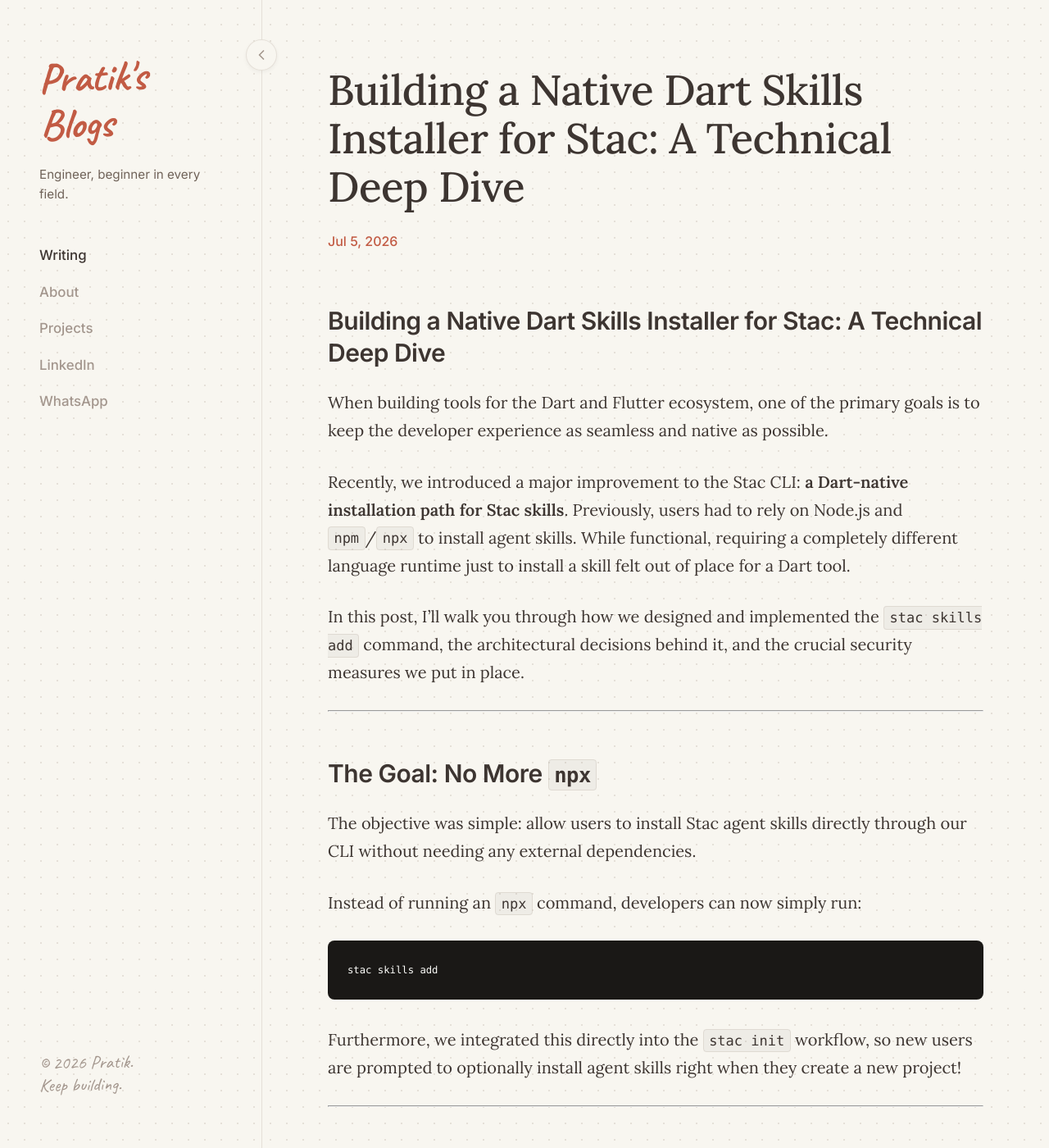
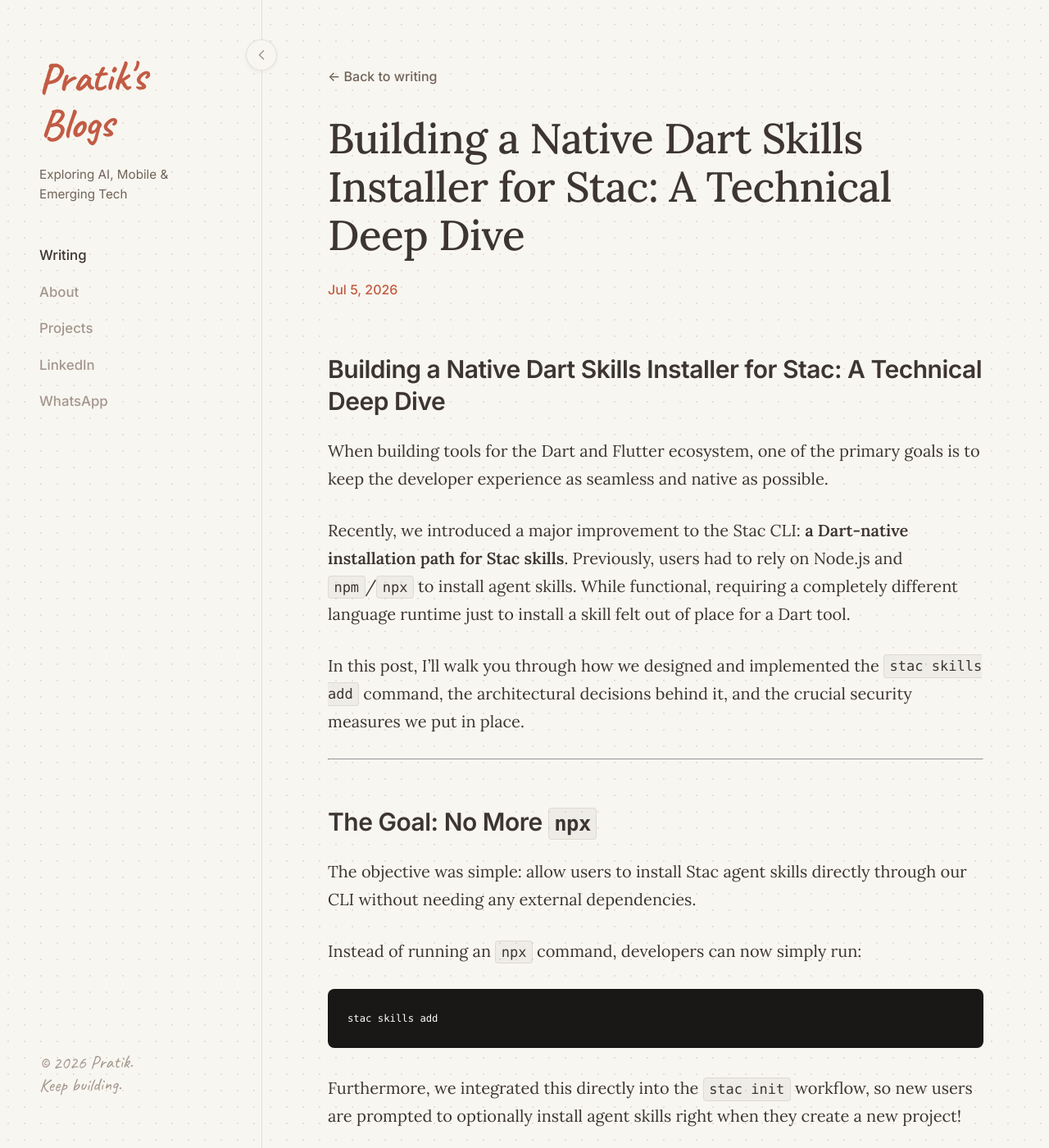
Before and after one commit to Pratikdate/blogs, a Jekyll site: the page built from _blogs/building-dart-native-skills-install-for-stac.md, in a window 1280 px wide and 1400 px high. Shown: the whole window at 82% size. Built offline with Jekyll 4.4.1, drawn with Linux system fonts in a browser that asks for light colours.

Commit message:
update back bbutton

```diff
--- a/_layouts/blog.html
+++ b/_layouts/blog.html
@@ -2,6 +2,7 @@
 layout: default
 ---
 <article class="blog-post slide-up">
+    <a href="{{ site.baseurl }}/" class="back-link back-link-top">&larr; Back to writing</a>
     <header class="blog-header">
         <h1 class="blog-title">{{ page.title | default: page.name }}</h1>
         <div class="blog-meta">
--- a/_layouts/default.html
+++ b/_layouts/default.html
@@ -21,7 +21,7 @@
             <div class="sidebar-inner">
                 <div class="brand">
                     <a href="{{ site.baseurl }}/" class="logo">Pratik's Blogs</a>
-                    <p class="bio">Engineer, beginner in every field.</p>
+                    <p class="bio">Exploring AI, Mobile & Emerging Tech</p>
                 </div>
 
                 <nav class="nav-links">
--- a/assets/css/custom.css
+++ b/assets/css/custom.css
@@ -413,6 +413,11 @@
     color: var(--accent);
 }
 
+.back-link-top {
+    display: inline-block;
+    margin-bottom: 2rem;
+}
+
 /* Animations */
 .fade-in {
     opacity: 0;
```
